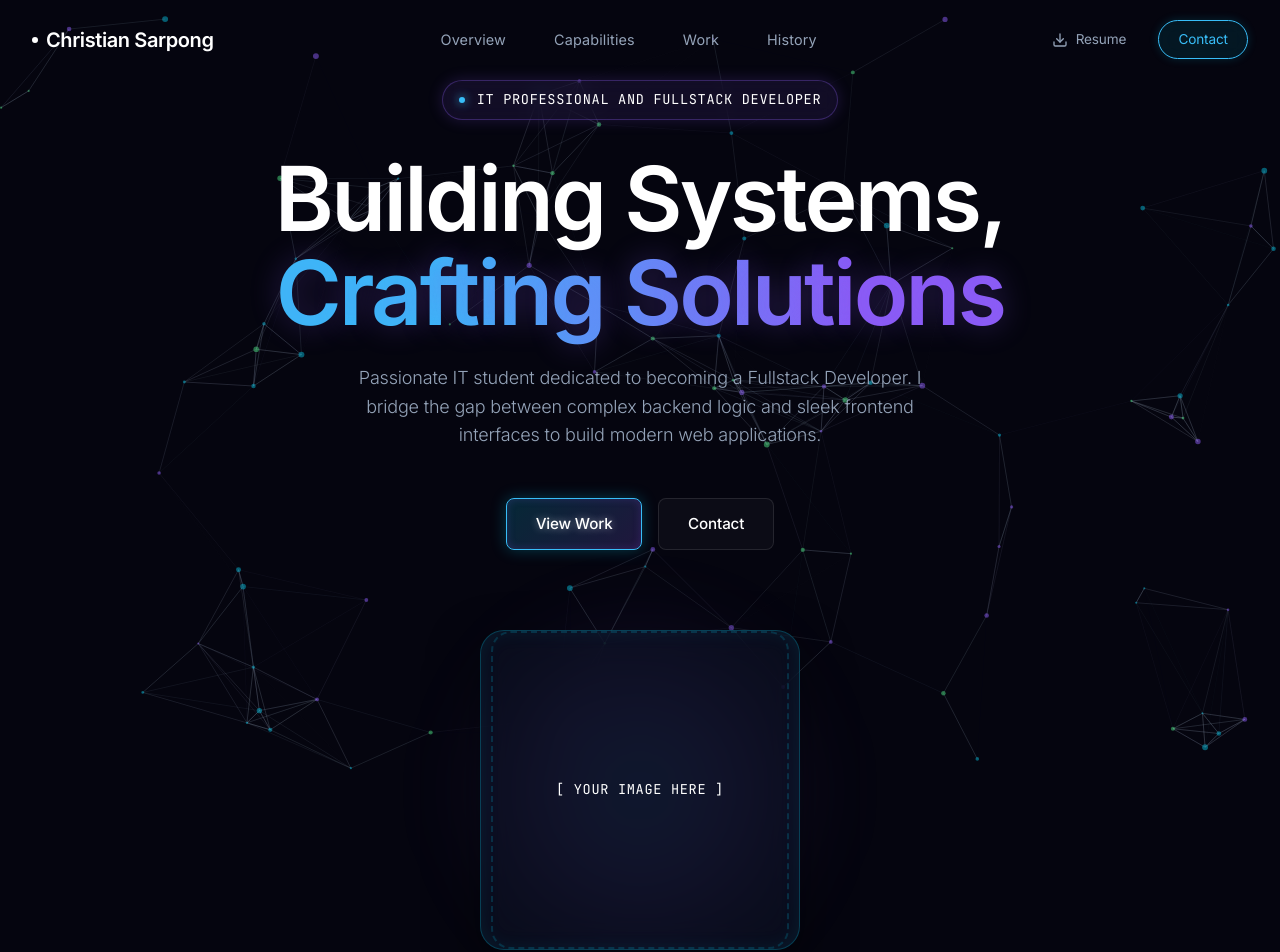
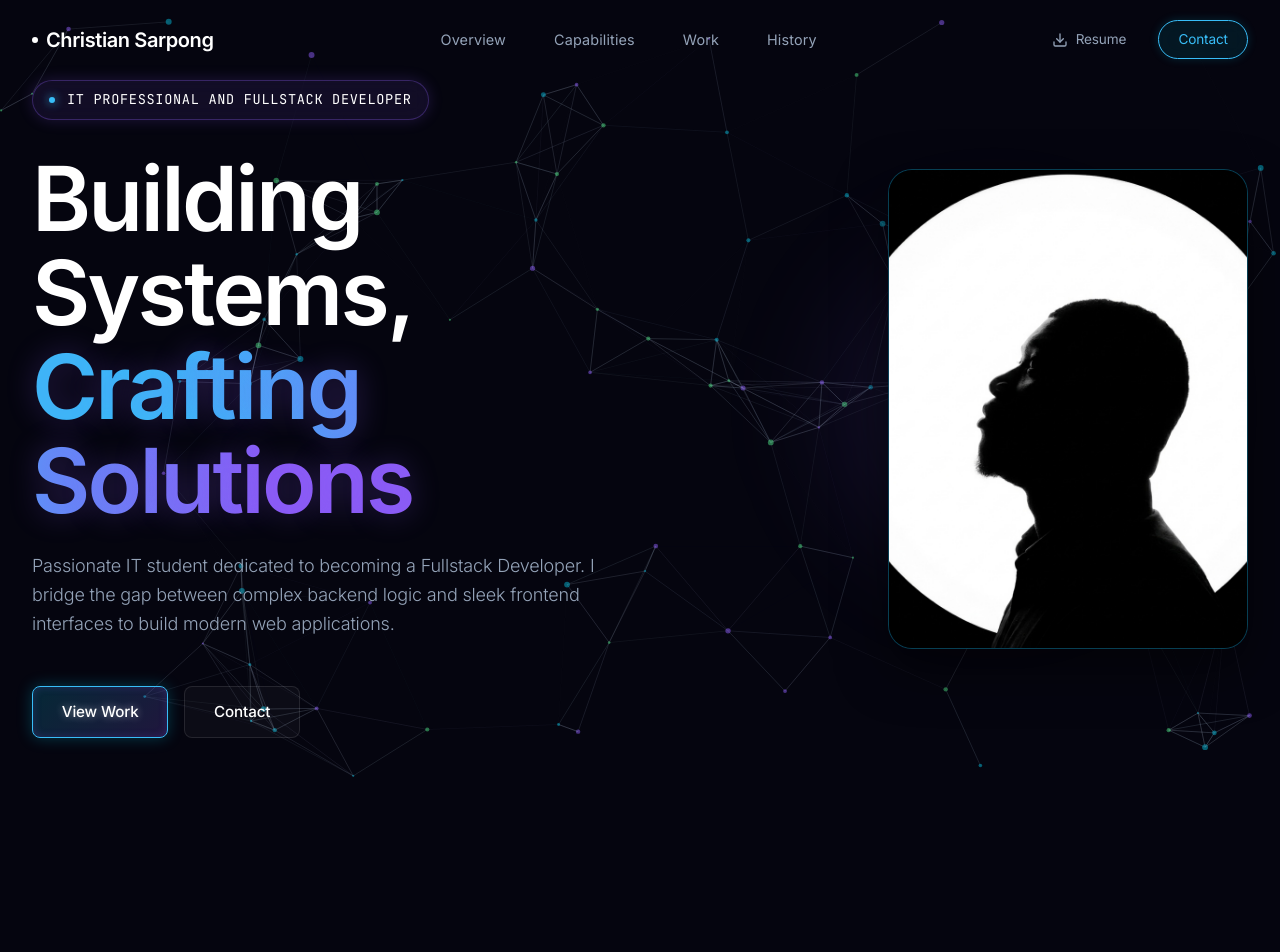
Before and after one commit to chrisarpong/Personal_portfolio, a React (Vite) app: page / in a window 1280 px wide. Shown: the top 952 px of the page. Built offline with nearby package versions, Linux system fonts and the light colour scheme.

Commit message:
feat: Restored split layout and inserted user portrait image

```diff
--- a/src/components/Hero.css
+++ b/src/components/Hero.css
@@ -9,18 +9,17 @@
 
 .hero-container {
     display: flex;
-    flex-direction: column;
     align-items: center;
-    justify-content: center;
-    gap: 3rem;
-    text-align: center;
+    justify-content: space-between;
+    gap: 4rem;
 }
 
 .hero-content {
+    flex: 1;
     display: flex;
     flex-direction: column;
-    align-items: center;
-    max-width: 900px;
+    align-items: flex-start;
+    max-width: 600px;
     z-index: 2;
 }
 
@@ -70,34 +69,33 @@
 .hero-actions {
     display: flex;
     gap: 1rem;
-    justify-content: center;
 }
 
-/* --- Centered Image Box Animations & Styles --- */
+/* --- Split Layout Image Box Styles --- */
 .hero-image-wrapper {
+    flex: 1;
     position: relative;
     width: 100%;
     display: flex;
-    justify-content: center;
+    justify-content: flex-end;
+    /* Align box to the right */
     align-items: center;
     z-index: 1;
-    margin-top: 2rem;
 }
 
 .hero-image-box {
     position: relative;
-    width: 320px;
-    height: 320px;
+    width: 360px;
+    height: 480px;
+    /* Make it more portrait shaped */
     border-radius: 24px;
     overflow: hidden;
     display: flex;
     justify-content: center;
     align-items: center;
     background: rgba(15, 20, 40, 0.5);
-    /* Deep translucent blue */
     backdrop-filter: blur(20px);
     border: 1px solid rgba(6, 182, 212, 0.3);
-    /* Cyan border */
     box-shadow: 0 20px 50px rgba(0, 0, 0, 0.5), inset 0 0 20px rgba(6, 182, 212, 0.1);
     z-index: 2;
     transition: transform 0.3s ease, box-shadow 0.3s ease;
@@ -109,32 +107,51 @@
     border-color: rgba(6, 182, 212, 0.6);
 }
 
-.image-placeholder-content {
-    text-align: center;
-    display: flex;
-    flex-direction: column;
-    align-items: center;
-    justify-content: center;
+.hero-portrait {
+    width: 100%;
     height: 100%;
-    width: 100%;
-    border: 2px dashed rgba(6, 182, 212, 0.2);
-    border-radius: 20px;
-    margin: 10px;
+    object-fit: cover;
+    object-position: center top;
+    /* Focus on the face/upper body */
+    transition: transform 0.5s ease;
+}
+
+.hero-image-box:hover .hero-portrait {
+    transform: scale(1.05);
+    /* Slight zoom on hover */
 }
 
 .graphic-glow {
     position: absolute;
     top: 50%;
-    left: 50%;
-    transform: translate(-50%, -50%);
-    width: 380px;
-    height: 380px;
-    background: radial-gradient(circle, rgba(6, 182, 212, 0.2) 0%, rgba(139, 92, 246, 0.15) 30%, transparent 70%);
+    right: 5%;
+    /* Glow stays anchored near the image box */
+    transform: translateY(-50%);
+    width: 450px;
+    height: 450px;
+    background: radial-gradient(circle, rgba(6, 182, 212, 0.15) 0%, rgba(139, 92, 246, 0.1) 30%, transparent 70%);
     border-radius: 50%;
     filter: blur(40px);
     z-index: 0;
     pointer-events: none;
-    /* Let clicks pass through to the image box */
+}
+
+@media (max-width: 1024px) {
+    .hero-container {
+        flex-direction: column;
+        text-align: center;
+        padding-top: 4rem;
+    }
+
+    .hero-content {
+        align-items: center;
+        max-width: 800px;
+    }
+
+    .hero-image-wrapper {
+        justify-content: center;
+        margin-top: 3rem;
+    }
 }
 
 @media (max-width: 768px) {
--- a/src/components/Hero.jsx
+++ b/src/components/Hero.jsx
@@ -1,6 +1,6 @@
 import { motion } from 'framer-motion';
 import MagneticButton from './MagneticButton';
-import './Hero.css';
+import heroImage from '../assets/2.jpg';
 import './Hero.css';
 
 const containerVariants = {
@@ -81,10 +81,7 @@ const Hero = () => {
                     animate="visible"
                 >
                     <div className="hero-image-box glass-panel">
-                        {/* Placeholder for user image */}
-                        <div className="image-placeholder-content">
-                            <span className="mono-text text-cyan">[ Your Image Here ]</span>
-                        </div>
+                        <img src={heroImage} alt="Christian Sarpong" className="hero-portrait" />
                     </div>
                     <div className="graphic-glow"></div>
                 </motion.div>
```
Also changed, not shown: src/assets/2.jpg (added), src/assets/I.jpg (added).
